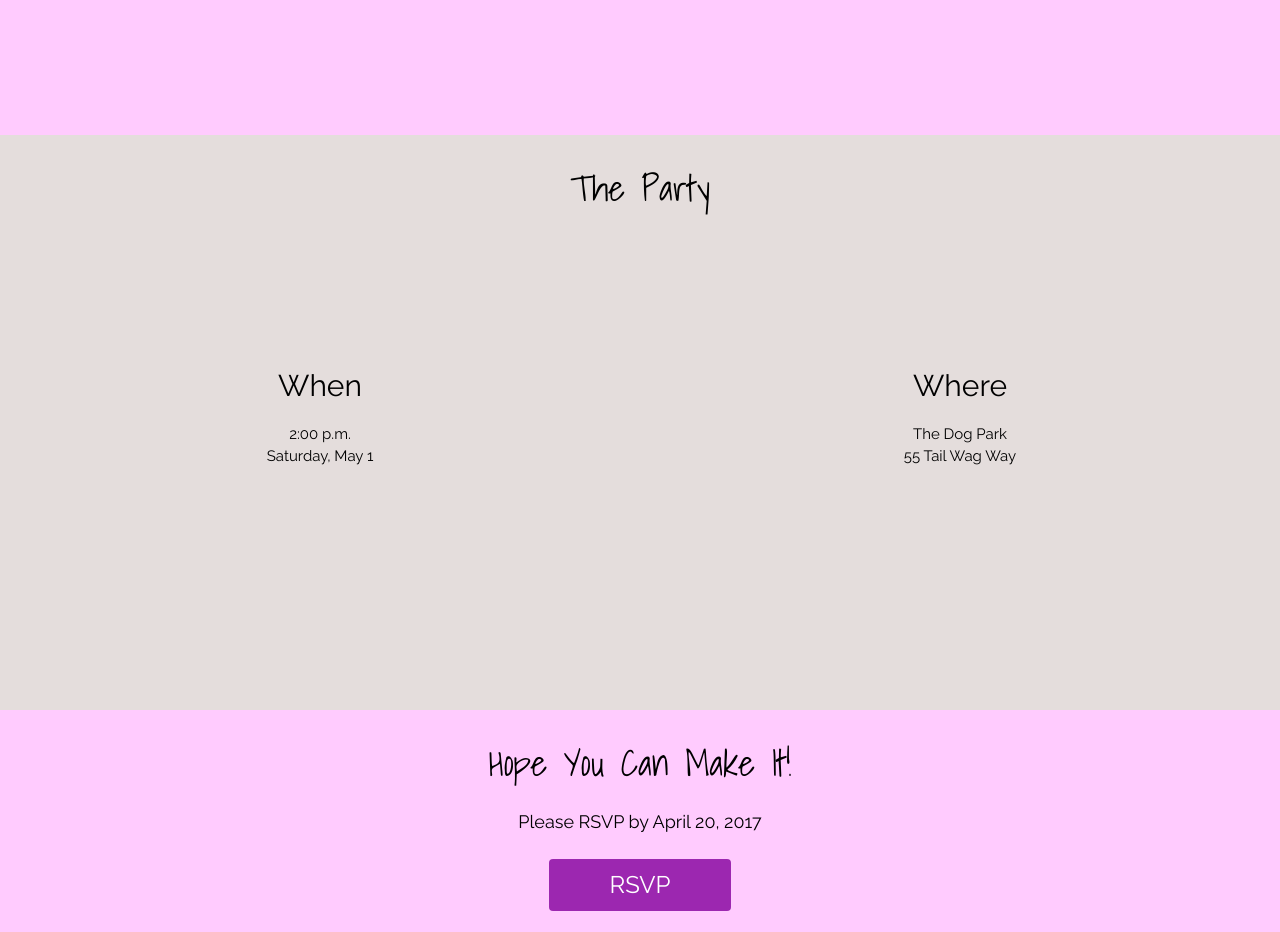
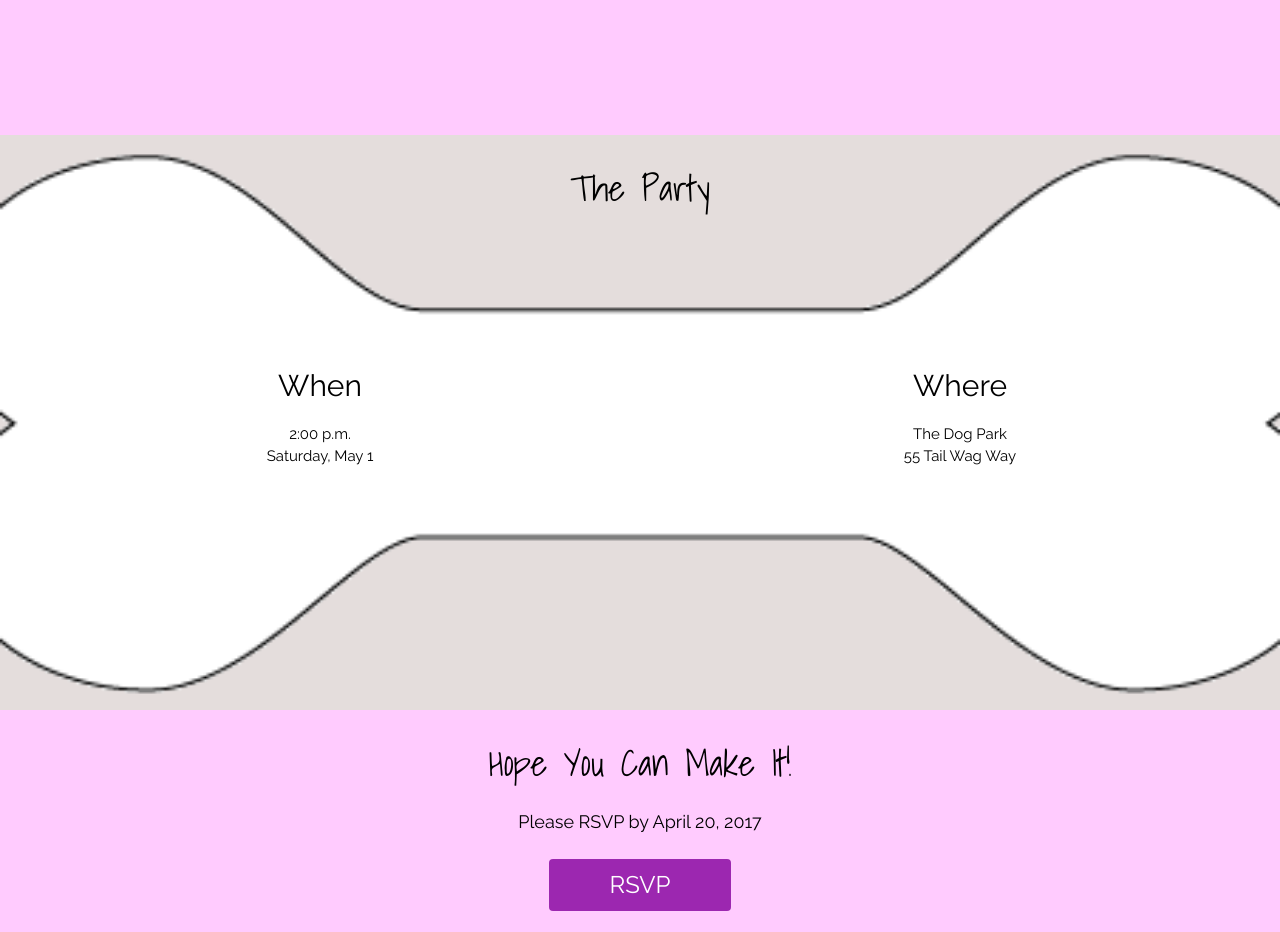
Before and after one commit to Teresamcp/day2invitation, a plain HTML site: page index.html in a window 1280 px wide. Shown: the part 860-1792 px from the top of the page. Drawn offline with nearby package versions, Linux system fonts and the light colour scheme; files whose address does not match are found by name; a web font is replaced by a local one.

Commit message:
Update style.css

```diff
--- a/style.css
+++ b/style.css
@@ -122,7 +122,7 @@ body,h2{
 	height: 575px;  /*need to fix height of bone*/
 	min-height: 100%;
 	background-color: #E4DDDC;
-    background-image: url("images/bone.gif");
+    background-image: url("bone.gif");
     background-position: center;
     background-size: cover;
     margin-top: -10px;
```
